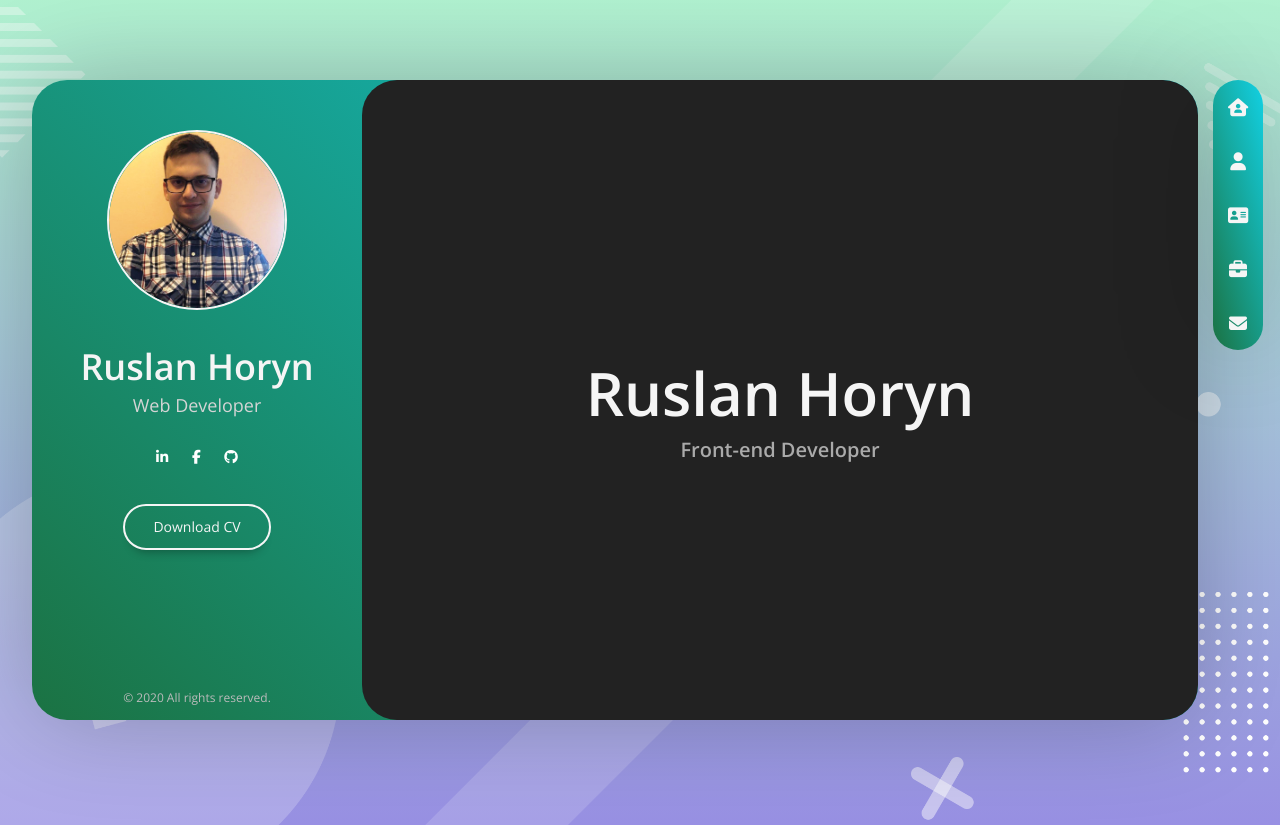
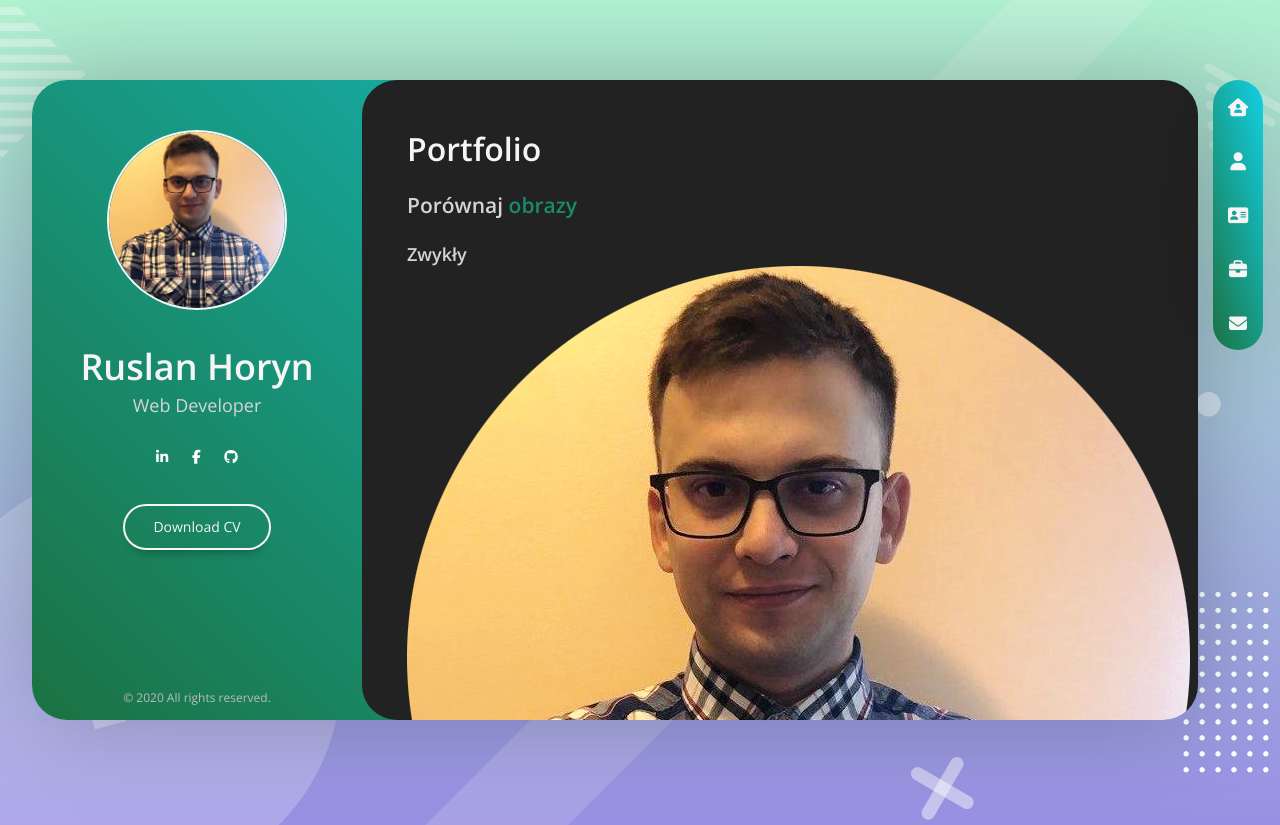
Before and after one commit to ruslan-horyn/new_CV_Portfolio, a website: page index.html in a window 1280 px wide. Shown: the top 825 px of the page. Drawn offline with nearby package versions, Linux system fonts and the light colour scheme; some packages are replaced by stand-ins of ours.

Commit message:
add some @@include and split-screen section

```diff
--- a/index.html
+++ b/index.html
@@ -7,6 +7,7 @@
   <title>RusHor23_CV-Portfolio</title>
   <meta name="description" content="Moje CV-portfolio">
   <link rel="icon" href="img/Ruslan Horyn.jpg" type="image/gif" sizes="16x16">
+  <meta >
 
   <link href="https://fonts.googleapis.com/css2?family=Open+Sans:wght@300;400;600&display=swap" rel="stylesheet">
   <link rel="stylesheet" href="css/style.min.css">
@@ -82,7 +83,8 @@
         <!-- End Mobile Navigation-->
 
         <div class="cover-div">
-          <section data-id="home" class="content default-page home-section active-section">
+
+          <section data-id="home" class="content default-page home-section ">
     <div class="home-title">
         <h2>Ruslan Horyn</h2>
         <h4>
@@ -92,7 +94,6 @@
 
     </div>
 </section>
-
           <section data-id="about" class="content about-section ">
   <h2>O <span class="my-color">mnie</span></h2>
   <div class="about-title">
@@ -106,8 +107,8 @@
         <li><span class="my-color">Wiek:</span>25</li>
         <li><span class="my-color">Obywatelstwo:</span>Ukraińskie</li>
         <li><span class="my-color">Adres:</span>Warszawa, Polska</li>
-                  <li><span class="my-color">Emeil:</span><a
-                      href="mailto:ruslan.horyn95@gmail.com">ruslan.horyn95@gmail.com</a></li>
+        <li><span class="my-color">Emeil:</span><a href="mailto:ruslan.horyn95@gmail.com">ruslan.horyn95@gmail.com</a>
+        </li>
         <li><span class="my-color">Telefon:</span><a href="tel:+48514510030">+48 514 510 030</a></li>
       </ul>
     </div>
@@ -183,7 +184,6 @@
     </div>
   </div>
 </section>
-
           <section data-id="resume" class="content resume-section ">
     <h2>Życiorys <span class="my-color">zawodowy</span></h2>
 
@@ -396,10 +396,51 @@
         </div>
     </div>
 </section>
+          <section data-id="portfolio" class="content portfolio-section active-section">
+   <h2>Portfolio</h2>
+   <h3>Porównaj <span class="my-color">obrazy</span></h3>
+   <div class="portfolio__container">
+   <div class="screen__container">
 
-          <section data-id="portfolio" class="content portfolio-section ">
-            <h2>Portfolio</h2>
-            <h3>Efekt <span class="my-color">najechania</span></h3>
+      <div class="screen__layer layer">
+
+         <div class="layer__container layer__container-top">
+
+            <div class="layer__body layer__body-top">
+
+               <div class="layer__text layer__text-top">
+                  <h5>Zwykły</h5>
+               </div>
+
+               <div class="layer__img layer__img-top">
+                  <img src="/img/Ruslan Horyn.jpg" alt="">
+               </div>
+
+            </div>
+
+
+         </div>
+
+         <div class="layer__container layer__container-bottom">
+            <div class="layer__body layer__body-bottom">
+
+               <div class="layer__text layer__text-bottom">
+                  <h5>Kreskówkowy</h5>
+               </div>
+               <div class="layer__img layer__img-top"></div>
+               <img src="/img/my-cartoon-avatar.png" alt="">
+
+            </div>
+
+         </div>
+
+      </div>
+
+      <!-- screen__handle -->
+      <div class="screen__handle"></div>
+   </div>
+   </div>
+
 
 
 
@@ -408,7 +449,6 @@
 
    </div>
 </section>
-
           <section data-id="contact" class="content contact-section ">
     <h2>Kontakt</h2>
     <div class="contact-content">
@@ -441,7 +481,8 @@
                         <div class="left-col">
                             <input required type="text" name="name" id="name" class="contact-input"
                                 placeholder="Imię i Nazwisko">
-                        <input required type="email" name="email" id="email" class="contact-input" placeholder="Email">
+                            <input required type="email" name="email" id="email" class="contact-input"
+                                placeholder="Email">
                             <input required type="text" name="subject" id="subject" class="contact-input"
                                 placeholder="Temat">
                         </div>
@@ -459,6 +500,7 @@
         </div>
     </div>
 </section>
+
         </div>
       </section>
       <!-- End Page -->
```
Lines whose indentation alone changed are shown as unchanged.
